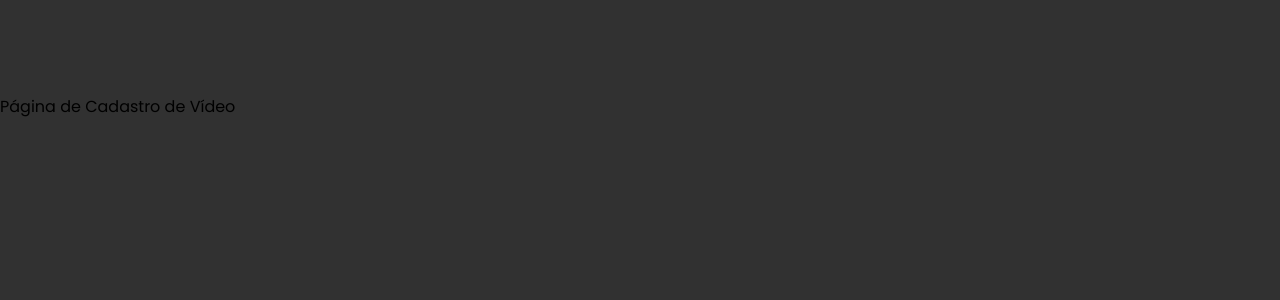
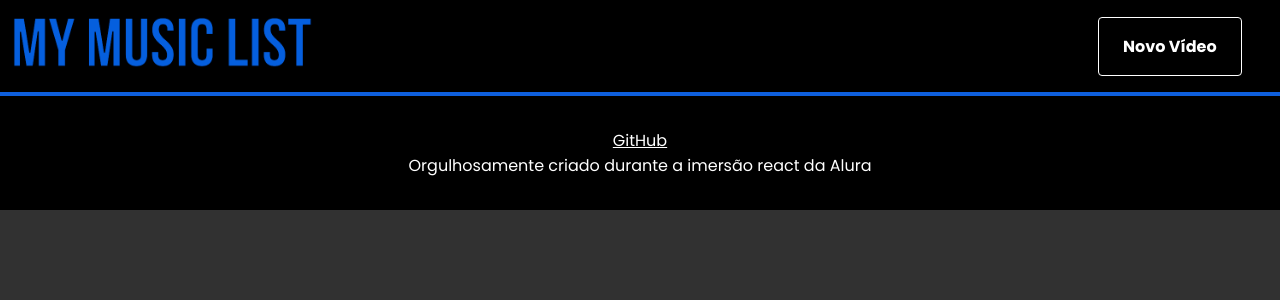
Before and after one commit to Giordano26/MyMusic, a React (Create React App) app: page /cadastro/video in a window 1280 px wide. Shown: the top 300 px of the page. Built offline with nearby package versions, Linux system fonts and the light colour scheme.

Commit message:
Logo fixed

```diff
--- a/src/components/Footer/index.js
+++ b/src/components/Footer/index.js
@@ -1,5 +1,5 @@
 import React from 'react';
-import { FooterBase,icons,icon } from './styles';
+import { FooterBase} from './styles';
 
 function Footer() {
   return (
@@ -7,7 +7,7 @@ function Footer() {
       <icons>
         <icon>
           <a href="https://github.com/Giordano26">
-            <img height="40" src="https://image.flaticon.com/icons/svg/733/733553.svg" alt="Github Logo" />
+           GitHub
           </a>
         </icon>
       </icons>
--- a/src/components/Menu/index.js
+++ b/src/components/Menu/index.js
@@ -1,4 +1,5 @@
 import React from 'react';
+import { Link } from 'react-router-dom'
 import Logo from '../../assets/img/logo.png';
 import '../Menu/Menu.css';
 import Button from '../Button';
@@ -8,10 +9,10 @@ import {LogoImage, MenuWrapper} from './style.js'
 function Menu(){
     return (
      <MenuWrapper className="Menu">
-         <a href="/">
+         <Link to="/">
            <div className="center"><LogoImage src={Logo} alt="MyMusic logo" /></div>
-         </a>
-         <Button as="a" className ="ButtonLink" href="/">
+         </Link>
+         <Button as={Link} className ="ButtonLink" to="/cadastro/video">
              Novo Vídeo
          </Button>
      </MenuWrapper>
--- a/src/index.js
+++ b/src/index.js
@@ -1,23 +1,16 @@
 import React from 'react';
 import ReactDOM from 'react-dom';
 import './index.css';
-import App from './App';
+import Home from './pages/Home';
 import Pagina404 from './pages/Page404/index.js'
-
+import CadastroVideo from './pages/Cadastro/Video'
 import { BrowserRouter, Switch, Route } from 'react-router-dom';
 
-function CadastroVideo(){
-  return (
-    <div>
-      Página de Cadastro de Vídeo
-    </div>
-  )
-}
 
 ReactDOM.render(
     <BrowserRouter>
       <Switch>
-        <Route path="/" component={App} exact />
+        <Route path="/" component={Home} exact />
         <Route path="/cadastro/video" component={CadastroVideo} />
         <Route component={Pagina404}/>
       </Switch>
--- /dev/null
+++ b/src/pages/Cadastro/Video/index.js
@@ -0,0 +1,12 @@
+import React from 'react';
+import PageDefault from '../../PageDefault'
+
+function CadastroVideo(){
+    return (
+      <PageDefault>
+        Página de Cadastro de Vídeo
+      </PageDefault>
+    )
+  }
+
+  export default CadastroVideo;
--- /dev/null
+++ b/src/pages/PageDefault/index.js
@@ -0,0 +1,15 @@
+import React from 'react';
+import Menu from '../../components/Menu'
+import Footer from '../../components/Footer'
+
+function PageDefault () {
+    return(
+        <div>
+        <Menu />
+
+        <Footer />
+        </div>
+    );
+}
+
+export default PageDefault;
```
Also changed, not shown: src/pages/Home/index.js (renamed from src/App.js, +7 -7 lines).
